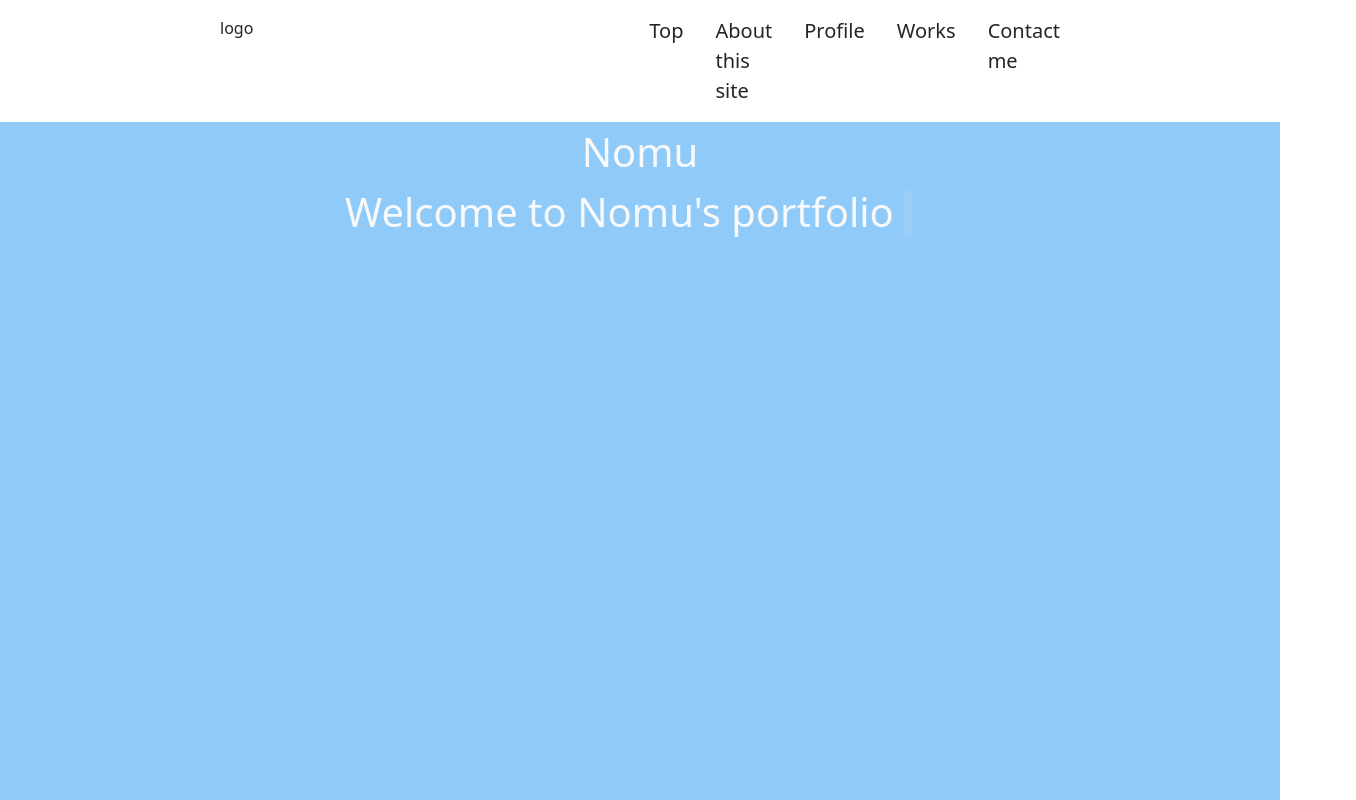
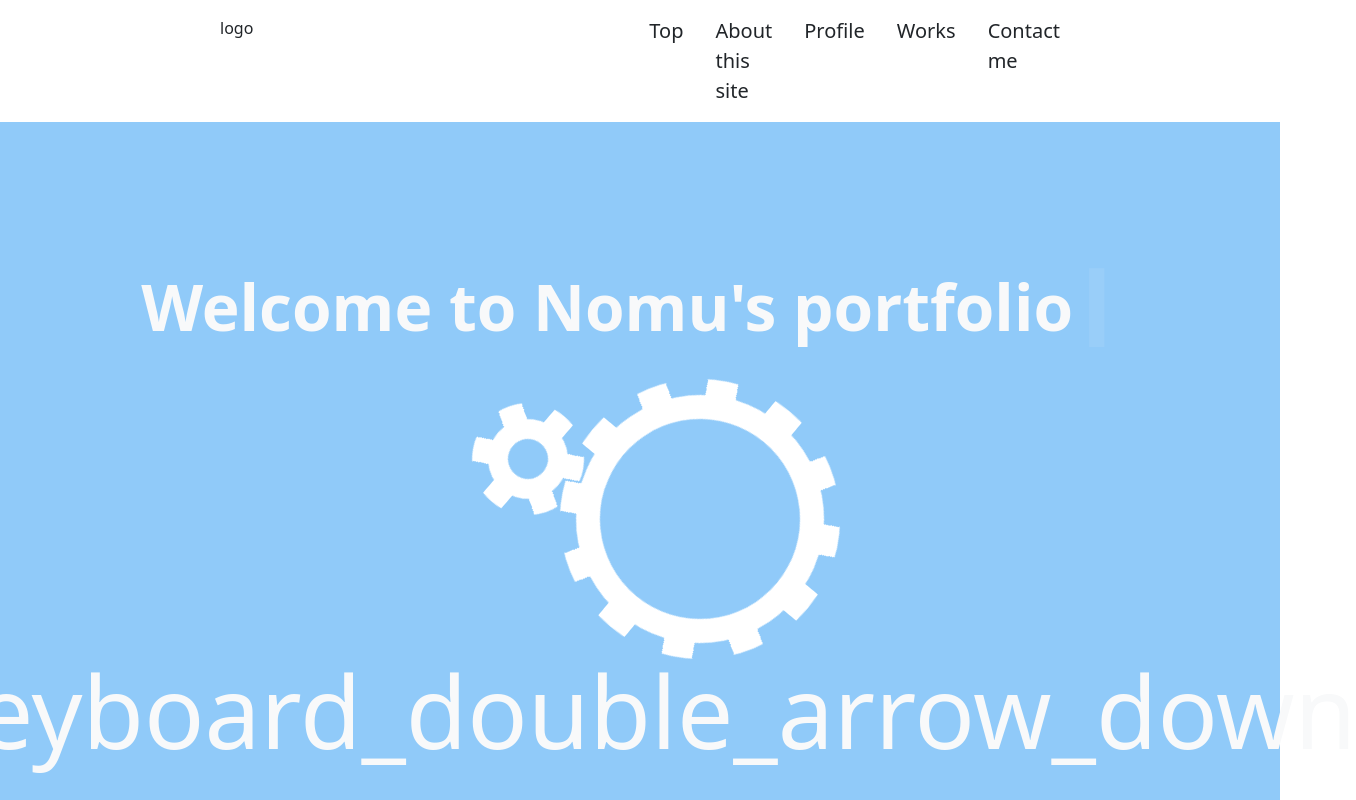
Before and after one commit to WNomunomu/wnomunomu.github.io, a Next.js app: page / in a window 1280 px wide. Shown: the top 800 px of the page, 1356 px wide, since content can reach past the window. Built offline with nearby package versions, Linux system fonts and the light colour scheme.

Commit message:
create gear component

```diff
--- /dev/null
+++ b/src/components/page/Index/Gear.module.css
@@ -0,0 +1,211 @@
+.gear-container {
+  position: relative;
+  width: 1em;
+  height: 7em;
+}
+
+.gear-rotate {
+  width: 6.2em;
+  height: 6.2em;
+  top: 30%;
+  left: 50%;
+  margin-top: -1.1em;
+  margin-left: -1.6em;
+  background: #ffffff;
+  position: absolute;
+  border-radius: 3.1em;
+  -webkit-animation: 2s gear-rotate linear infinite;
+  -moz-animation: 2s gear-rotate linear infinite;
+  animation: 2s gear-rotate linear infinite;
+}
+
+.gear-rotate-left {
+  margin-top: -0.5em;
+  margin-left: -3.3em;
+  top: 30%;
+  width: 2em;
+  height: 2em;
+  background: #ffffff;
+  position: absolute;
+  border-radius: 1em;
+  -webkit-animation: 1s gear-rotate-left linear infinite;
+  -moz-animation: 1s gear-rotate-left linear infinite;
+  animation: 1s gear-rotate-left linear infinite;
+}
+
+.gear-rotate::before {
+  width: 7em;
+  height: 7em;
+  background:
+    -webkit-linear-gradient(0deg, transparent 44%, #ffffff 44%, #ffffff 56%, transparent 56%),
+    -webkit-linear-gradient(30deg, transparent 46%, #ffffff 46%, #ffffff 54%, transparent 54%),
+    -webkit-linear-gradient(60deg, transparent 46%, #ffffff 46%, #ffffff 54%, transparent 54%),
+    -webkit-linear-gradient(90deg, transparent 44%, #ffffff 44%, #ffffff 56%, transparent 56%),
+    -webkit-linear-gradient(120deg, transparent 46%, #ffffff 46%, #ffffff 54%, transparent 54%),
+    -webkit-linear-gradient(150deg, transparent 46%, #ffffff 46%, #ffffff 54%, transparent 54%);
+  background:
+    -moz-linear-gradient(0deg, transparent 44%, #ffffff 44%, #ffffff 56%, transparent 56%),
+    -moz-linear-gradient(30deg, transparent 46%, #ffffff 46%, #ffffff 54%, transparent 54%),
+    -moz-linear-gradient(60deg, transparent 46%, #ffffff 46%, #ffffff 54%, transparent 54%),
+    -moz-linear-gradient(90deg, transparent 44%, #ffffff 44%, #ffffff 56%, transparent 56%),
+    -moz-linear-gradient(120deg, transparent 46%, #ffffff 46%, #ffffff 54%, transparent 54%),
+    -moz-linear-gradient(150deg, transparent 46%, #ffffff 46%, #ffffff 54%, transparent 54%);
+  background:
+    -o-linear-gradient(0deg, transparent 44%, #ffffff 44%, #ffffff 56%, transparent 56%),
+    -o-linear-gradient(30deg, transparent 46%, #ffffff 46%, #ffffff 54%, transparent 54%),
+    -o-linear-gradient(60deg, transparent 46%, #ffffff 46%, #ffffff 54%, transparent 54%),
+    -o-linear-gradient(90deg, transparent 44%, #ffffff 44%, #ffffff 56%, transparent 56%),
+    -o-linear-gradient(120deg, transparent 46%, #ffffff 46%, #ffffff 54%, transparent 54%),
+    -o-linear-gradient(150deg, transparent 46%, #ffffff 46%, #ffffff 54%, transparent 54%);
+  background:
+    -ms-linear-gradient(0deg, transparent 44%, #ffffff 44%, #ffffff 56%, transparent 56%),
+    -ms-linear-gradient(30deg, transparent 46%, #ffffff 46%, #ffffff 54%, transparent 54%),
+    -ms-linear-gradient(60deg, transparent 46%, #ffffff 46%, #ffffff 54%, transparent 54%),
+    -ms-linear-gradient(90deg, transparent 44%, #ffffff 44%, #ffffff 56%, transparent 56%),
+    -ms-linear-gradient(120deg, transparent 46%, #ffffff 46%, #ffffff 54%, transparent 54%),
+    -ms-linear-gradient(150deg, transparent 46%, #ffffff 46%, #ffffff 54%, transparent 54%);
+  background:
+    linear-gradient(0deg, transparent 44%, #ffffff 44%, #ffffff 56%, transparent 56%),
+    linear-gradient(30deg, transparent 46%, #ffffff 46%, #ffffff 54%, transparent 54%),
+    linear-gradient(60deg, transparent 46%, #ffffff 46%, #ffffff 54%, transparent 54%),
+    linear-gradient(90deg, transparent 44%, #ffffff 44%, #ffffff 56%, transparent 56%),
+    linear-gradient(120deg, transparent 46%, #ffffff 46%, #ffffff 54%, transparent 54%),
+    linear-gradient(150deg, transparent 46%, #ffffff 46%, #ffffff 54%, transparent 54%);
+  position: absolute;
+  content: "";
+  top: -.4em;
+  left: -.4em;
+  border-radius: 3.5em;
+}
+
+.gear-rotate-left::before {
+  width: 2.8em;
+  height: 2.8em;
+  background:
+    -webkit-linear-gradient(0deg, transparent 39%, #ffffff 39%, #ffffff 61%, transparent 61%),
+    -webkit-linear-gradient(60deg, transparent 42%, #ffffff 42%, #ffffff 58%, transparent 58%),
+    -webkit-linear-gradient(120deg, transparent 42%, #ffffff 42%, #ffffff 58%, transparent 58%);
+  background:
+    -moz-linear-gradient(0deg, transparent 39%, #ffffff 39%, #ffffff 61%, transparent 61%),
+    -moz-linear-gradient(60deg, transparent 42%, #ffffff 42%, #ffffff 58%, transparent 58%),
+    -moz-linear-gradient(120deg, transparent 42%, #ffffff 42%, #ffffff 58%, transparent 58%);
+  background:
+    -o-linear-gradient(0deg, transparent 39%, #ffffff 39%, #ffffff 61%, transparent 61%),
+    -o-linear-gradient(60deg, transparent 42%, #ffffff 42%, #ffffff 58%, transparent 58%),
+    -o-linear-gradient(120deg, transparent 42%, #ffffff 42%, #ffffff 58%, transparent 58%);
+  background:
+    -ms-linear-gradient(0deg, transparent 39%, #ffffff 39%, #ffffff 61%, transparent 61%),
+    -ms-linear-gradient(60deg, transparent 42%, #ffffff 42%, #ffffff 58%, transparent 58%),
+    -ms-linear-gradient(120deg, transparent 42%, #ffffff 42%, #ffffff 58%, transparent 58%);
+  background:
+    linear-gradient(0deg, transparent 39%, #ffffff 39%, #ffffff 61%, transparent 61%),
+    linear-gradient(60deg, transparent 42%, #ffffff 42%, #ffffff 58%, transparent 58%),
+    linear-gradient(120deg, transparent 42%, #ffffff 42%, #ffffff 58%, transparent 58%);
+  position: absolute;
+  content: "";
+  top: -.4em;
+  left: -.4em;
+  border-radius: 1.4em;
+}
+
+.gear-rotate::after {
+  width: 5em;
+  height: 5em;
+  background: rgb(144, 202, 249);
+  position: absolute;
+  content: "";
+  top: 0.6em;
+  left: 0.6em;
+  border-radius: 2.5em;
+}
+
+.gear-rotate-left::after {
+  width: 1em;
+  height: 1em;
+  background: rgb(144, 202, 249);
+  position: absolute;
+  content: "";
+  top: .5em;
+  left: .5em;
+  border-radius: .5em;
+}
+
+@keyframes rotate {
+  from {
+    transform: rotate(0deg);
+  }
+
+  to {
+    transform: rotate(360deg);
+  }
+}
+
+@keyframes rotateReverse {
+  from {
+    transform: rotate(0deg);
+  }
+
+  to {
+    transform: rotate(-360deg);
+  }
+}
+
+@-webkit-keyframes gear-rotate {
+  0% {
+    -webkit-transform: rotate(0deg);
+  }
+
+  100% {
+    -webkit-transform: rotate(-180deg);
+  }
+}
+
+@-moz-keyframes gear-rotate {
+  0% {
+    transform: rotate(0deg);
+  }
+
+  100% {
+    transform: rotate(-180deg);
+  }
+}
+
+@keyframes gear-rotate {
+  0% {
+    transform: rotate(0deg);
+  }
+
+  100% {
+    transform: rotate(-180deg);
+  }
+}
+
+@-webkit-keyframes gear-rotate-left {
+  0% {
+    -webkit-transform: rotate(30deg);
+  }
+
+  100% {
+    -webkit-transform: rotate(210deg);
+  }
+}
+
+@-moz-keyframes gear-rotate-left {
+  0% {
+    -webkit-transform: rotate(30deg);
+  }
+
+  100% {
+    -webkit-transform: rotate(210deg);
+  }
+}
+
+@keyframes gear-rotate-left {
+  0% {
+    -webkit-transform: rotate(30deg);
+  }
+
+  100% {
+    -webkit-transform: rotate(210deg);
+  }
+}
--- /dev/null
+++ b/src/components/page/Index/Gear.tsx
@@ -0,0 +1,10 @@
+import styles from './Gear.module.css';
+
+export const Gear = () => {
+  return (
+    <div className={styles['gear-container']}>
+      <div className={styles['gear-rotate']}></div>
+      <div className={styles['gear-rotate-left']}></div>
+    </div>
+  );
+};
--- a/src/components/page/Index/TopBanner.tsx
+++ b/src/components/page/Index/TopBanner.tsx
@@ -3,19 +3,27 @@ import styles from './indexPage.module.css'
 
 import { Typewriter } from './Typewriter';
 
+import { Gear } from './Gear';
+
 export const TopBanner = () => {
   return (
-    <div className={styles['top-banner']}>
-      <div className='const'>
-        <div className="text-center text-light">
-          <div className='fs-1'>Nomu</div>
-          <div className='fs-1'>
-            <Typewriter
-              text="Welcome to Nomu's portfolio!"
-              speed={50}
-            />
-          </div>
+    <div
+      className="vh-100 text-light d-flex justify-content-center align-items-center"
+      style={{ backgroundColor: 'rgb(144, 202, 249)' }}
+    >
+      <div className="text-center">
+        <div className='fw-bold' style={{ fontSize: '4.0rem' }}>
+          <Typewriter
+            text="Welcome to Nomu's portfolio!"
+            speed={100}
+          />
         </div>
+        <div className="d-flex justify-content-center fs-1">
+          <Gear />
+        </div>
+        <span className={`material-symbols-outlined mt-5 ${styles['scroll-down']}`} style={{ fontSize: '100px' }}>
+          keyboard_double_arrow_down
+        </span>
       </div>
     </div>
   );
```
